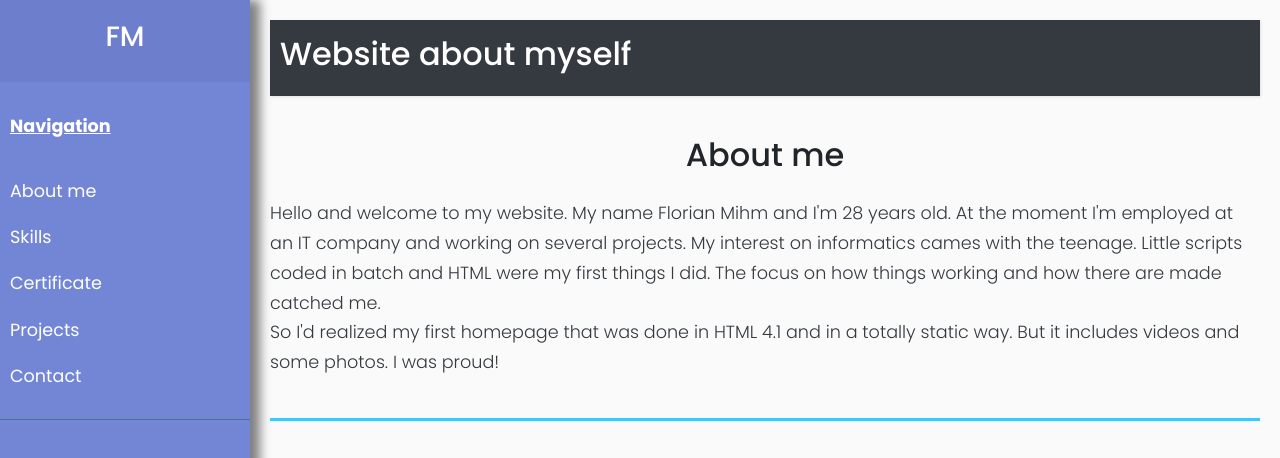
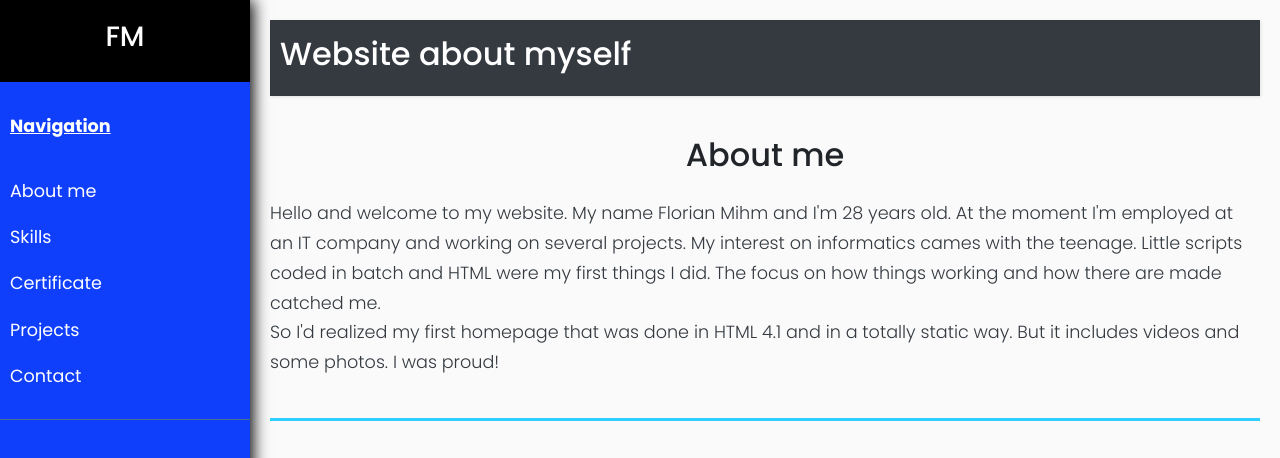
Before and after one commit to FlorianMihm/myhomepage, a plain HTML site: page index.html in a window 1280 px wide. Shown: the top 458 px of the page. Drawn offline with nearby package versions, Linux system fonts and the light colour scheme.

Commit message:
CSS edit

```diff
--- a/style.css
+++ b/style.css
@@ -14,7 +14,7 @@ p {
 
 .shadowbox {
 
-    box-shadow: 10px 0px 10px grey;
+    box-shadow: 3px 0px 15px black;
 }
 
 a,
@@ -60,7 +60,8 @@ a:focus {
 #sidebar {
     min-width: 250px;
     max-width: 250px;
-    background: #7386D5;
+    background: #103ffc;
+    /*background: #7386D5;*/
     color: #fff;
     transition: all 0.3s;
 }
@@ -71,7 +72,7 @@ a:focus {
 
 #sidebar .sidebar-header {
     padding: 20px;
-    background: #6d7fcc;
+    background: #000000;
 }
 
 #sidebar ul.components {
```
